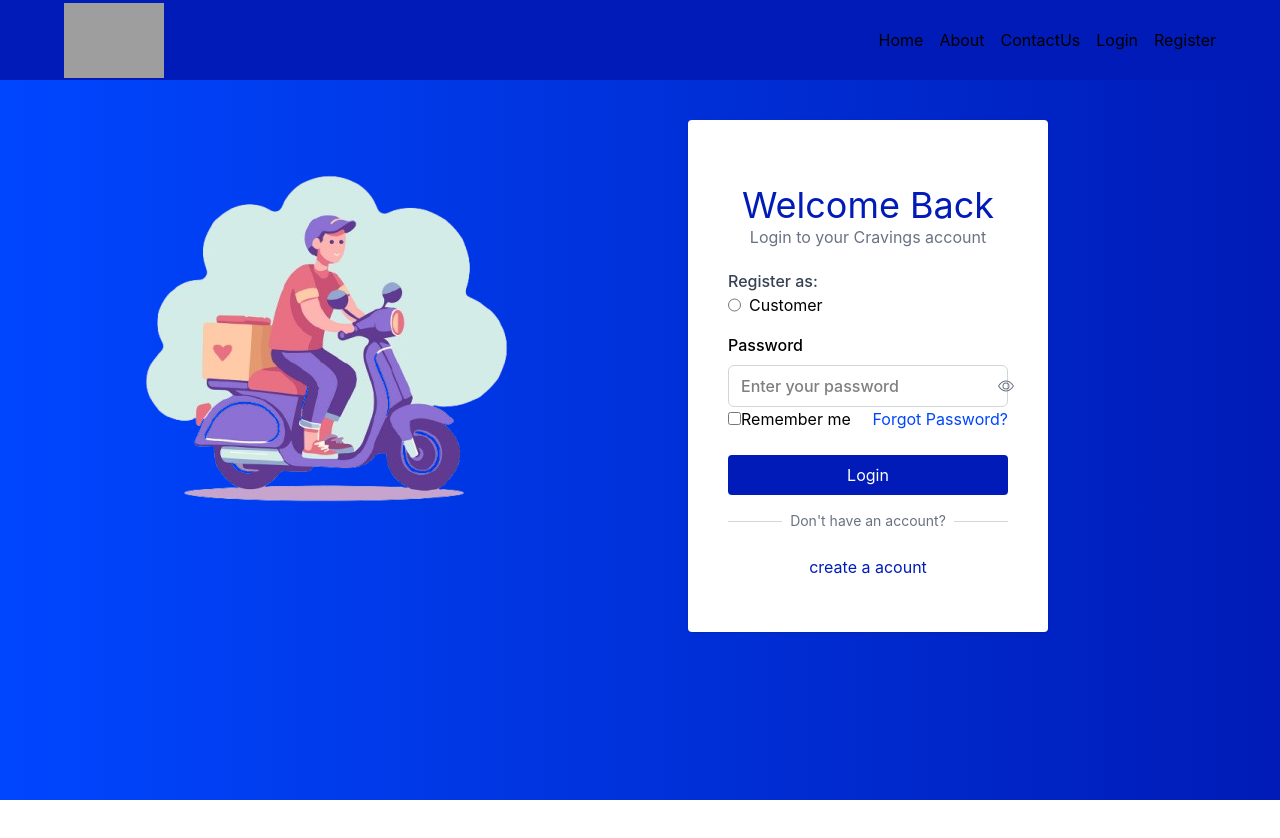
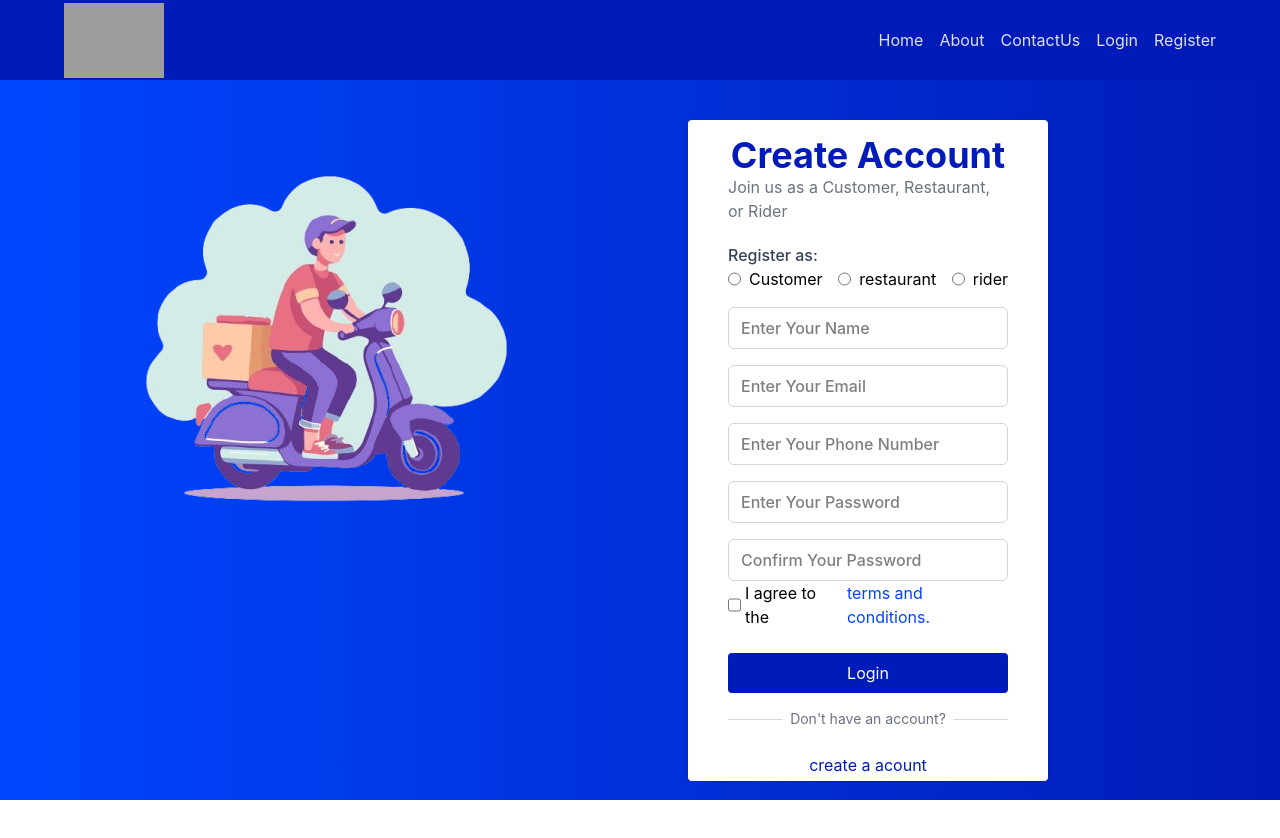
Before and after one commit to codewithrsk/Cravings, a React (Vite) app in the folder client/: page /register in a window 1280 px wide. Shown: the top 838 px of the page. Before the commit the page ends 800 px from the top, so only its background shows below. Built offline with nearby package versions, Linux system fonts and the light colour scheme; grey boxes are pictures that could not be loaded.

Commit message:
feat: update Register page layout and enhance user input fields

```diff
--- a/client/src/components/Header.jsx
+++ b/client/src/components/Header.jsx
@@ -16,7 +16,7 @@ const Header = () => {
               />
             </Link>
           </div>
-          <div className="flex gap-4 justify-center ">
+          <div className="flex gap-4 justify-center text-(--primary-text)">
             <Link to={"/"} className="hover:text-(--accent)">
               Home{" "}
             </Link>
--- a/client/src/pages/Register.jsx
+++ b/client/src/pages/Register.jsx
@@ -10,20 +10,20 @@ const Register = () => {
         <div className="hidden md:block">
           <img src={deliveryboy} alt="" className="rotate-y-180" />
         </div>
-        <div className="w-[60%] h-[80%] bg-white rounded shadow  p-10 flex flex-col justify-center ml-12">
-          <div className="flex justify-center text-4xl text-(--primary) mt-3">
-            Welcome Back
+        <div className="w-[60%] h-[90%] bg-white rounded shadow  p-10 flex flex-col justify-center ml-12">
+          <div className="flex justify-center text-4xl text-(--primary) mt-3 font-bold">
+            Create Account
           </div>
           <span className="flex justify-center text-gray-500 mb-5">
-            Login to your Cravings account
+           Join us as a Customer, Restaurant, or Rider
           </span>
 
           <form>
             <label htmlFor="email" className="block font-medium  text-gray-700">
               Register as:
             </label>
+            <div className="flex justify-between">
               <div className="flex  gap-2 ">
-
                 <input
                   type="radio"
                   id="email"
@@ -31,33 +31,76 @@ const Register = () => {
                 />
                 <label htmlFor="email">Customer</label>
               </div>
+              <div className="flex  gap-2 ">
+                <input
+                  type="radio"
+                  id="email"
+                  className="border p-2 rounded focus:outline-none focus:ring-2 focus:ring-(--accent)"
+                />
+                <label htmlFor="email">restaurant</label>
+              </div>
+              <div className="flex  gap-2 ">
+                <input
+                  type="radio"
+                  id="email"
+                  className="border p-2 rounded focus:outline-none focus:ring-2 focus:ring-(--accent)"
+                />
+                <label htmlFor="email">rider</label>
+              </div>
+            </div>
             <div className="flex flex-col gap-2 mt-4 font-medium">
-              <label htmlFor="password">Password</label>
-
               <div className="flex items-center w-full px-3 py-2 border border-gray-300 rounded-md focus-within:ring-2 focus-within:ring-(--accent)">
                 <input
-                  type="password"
-                  id="password"
-                  name="password"
-                  placeholder="Enter your password"
+                  type="text"
+                  id="userName"
+                  name="userName"
+                  placeholder="Enter Your Name"
                   className="flex-1 outline-none bg-transparent"
                 />
-
-                <button
-                  type="button"
-                  className="ml-2 text-gray-500 cursor-pointer"
-                >
-                  <BsEye />
-                </button>
               </div>
             </div>
-            <div className=" flex justify-between">
-              <span>
+            <div className="flex  mt-4 font-medium  items-center w-full px-3 py-2 border border-gray-300 rounded-md focus-within:ring-2 focus-within:ring-(--accent)">
+              <input
+                type="email"
+                id="userEmail"
+                name="userEmail"
+                placeholder="Enter Your Email"
+                className="flex-1 outline-none bg-transparent"
+              />
+            </div>
+            <div className="flex  mt-4 font-medium  items-center w-full px-3 py-2 border border-gray-300 rounded-md focus-within:ring-2 focus-within:ring-(--accent)">
+              <input
+                type="tel"
+                id="userPhone"
+                name="userPhone"
+                placeholder="Enter Your Phone Number"
+                className="flex-1 outline-none bg-transparent"
+              />
+            </div>
+            <div className="flex  mt-4 font-medium  items-center w-full px-3 py-2 border border-gray-300 rounded-md focus-within:ring-2 focus-within:ring-(--accent)">
+              <input
+                type="password"
+                id="userPass"
+                name="userPass"
+                placeholder="Enter Your Password"
+                className="flex-1 outline-none bg-transparent"
+              />
+            </div><div className="flex  mt-4 font-medium  items-center w-full px-3 py-2 border border-gray-300 rounded-md focus-within:ring-2 focus-within:ring-(--accent)">
+              <input
+                type="password"
+                id="userConfPass"
+                name="userConfPass"
+                placeholder="Confirm Your Password"
+                className="flex-1 outline-none bg-transparent"
+              />
+            </div>
+            <div className=" flex gap-1">
+              <span className="flex gap-1">
                 <input type="checkbox" />
-                <label htmlFor="rember">Remember me</label>
+                <label htmlFor="rember">I agree to the </label>
               </span>
-              <Link to={"/register"} className="text-(--secondary)">
-                Forgot Password?
+              <Link to={"/register"} className="text-(--secondary) hover:underline hover:text-(--primary)">
+                 terms and conditions.
               </Link>
             </div>
             <button
@@ -84,10 +127,8 @@ const Register = () => {
             </Link>
           </div>
         </div>
-
       </div>
     </>
-
   );
 };
 
```
Lines whose indentation alone changed are shown as unchanged.
